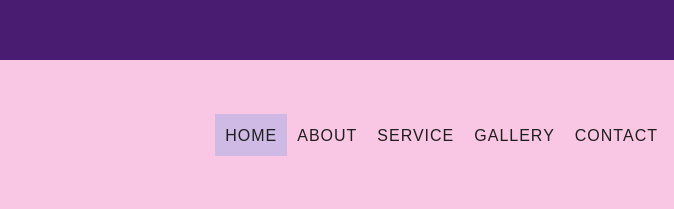
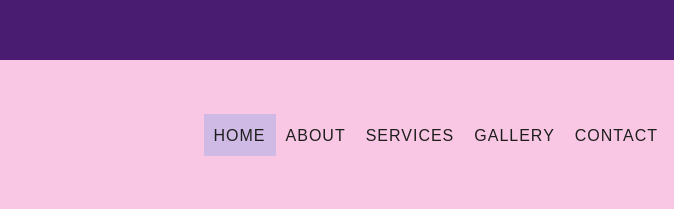
Before and after one commit to Marakisiya/Noor_Braiding, a plain HTML site: page index.html in a window 1280 px wide. Shown: the top 209 px of the page, 401-1075 px from the left. Drawn offline with nearby package versions, Linux system fonts and the light colour scheme; a web font is replaced by a local one.

Commit message:
Update index.html

```diff
--- a/index.html
+++ b/index.html
@@ -84,7 +84,7 @@ background-repeat: no-repeat;
                     <div class="navbar-nav ml-auto">
                         <a href="index.html" class="nav-item nav-link active">Home</a>
                         <a href="about.html" class="nav-item nav-link">About</a>
-                        <a href="service.html" class="nav-item nav-link">Service</a>
+                        <a href="service.html" class="nav-item nav-link">Services</a>
                         <a href="gallery.html" class="nav-item nav-link">Gallery</a>
                         <a href="contact.html" class="nav-item nav-link">Contact</a>
                         <a href="booking.html" class="nav-item nav-link">book a visit</a>
```
